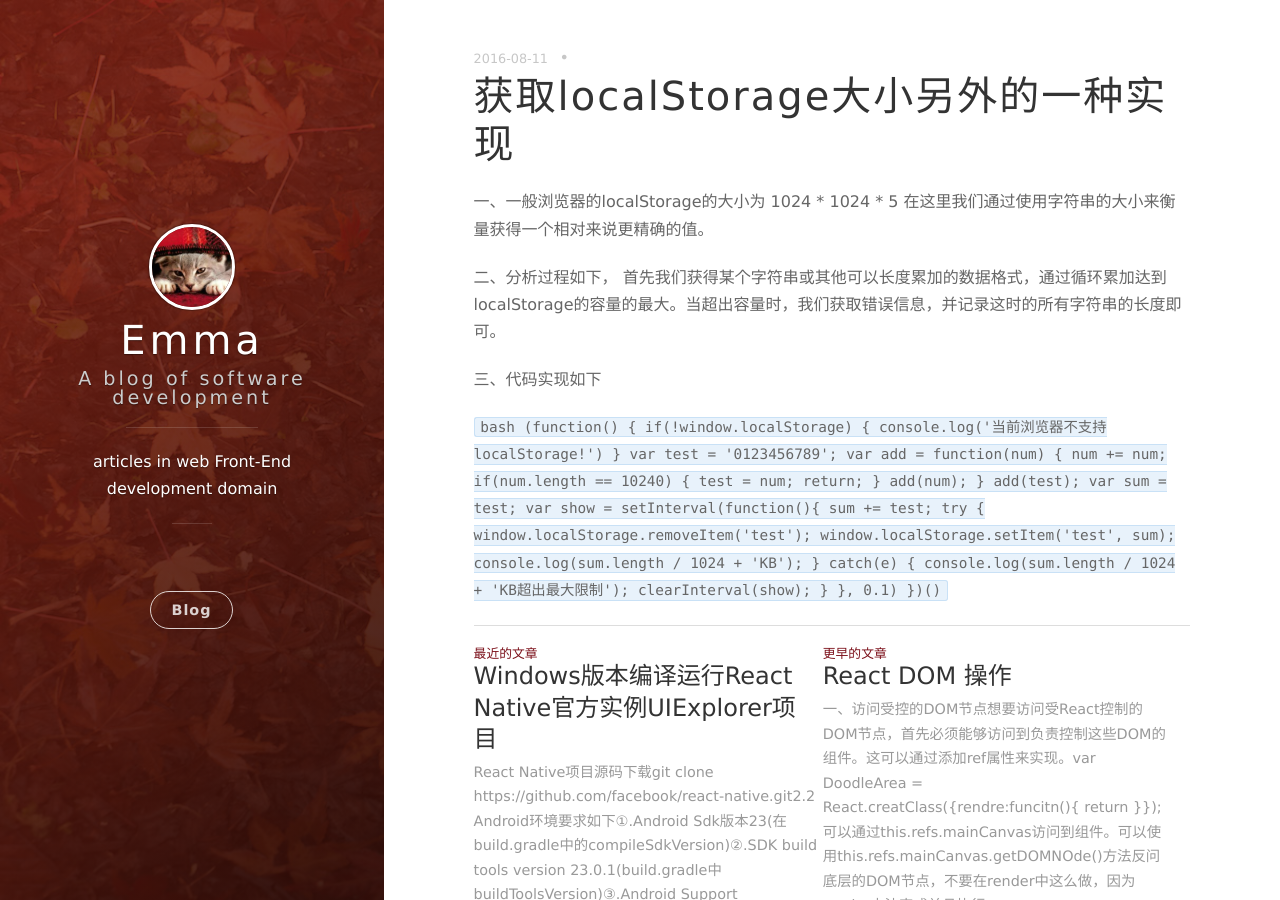
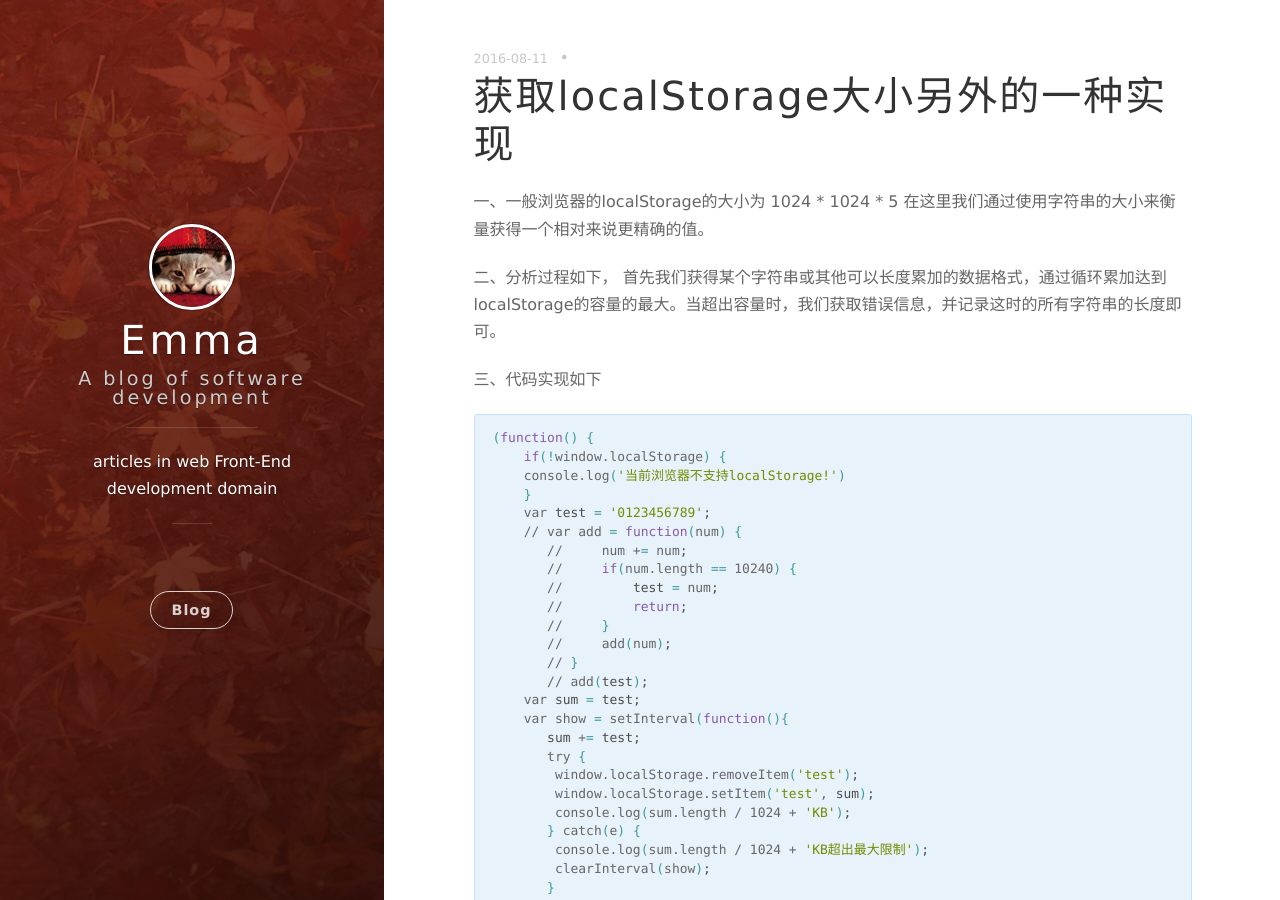
Before and after one commit to Emma0118/Emma0118.github.io, a Jekyll site: the page built from _posts/2016-08-11-get-size-of-localStorage.markdown, in a window 1280 px wide and 900 px high. Built offline with Jekyll 4.4.1, drawn with Linux system fonts in a browser that asks for light colours; nearby versions of some CDN libraries; comment, search, counter and statistics services are not loaded.

Commit message:
修改 localStorage

````diff
--- a/_posts/2016-08-11-get-size-of-localStorage.markdown
+++ b/_posts/2016-08-11-get-size-of-localStorage.markdown
@@ -15,21 +15,21 @@ date: 2016-08-11 12:05:00
 三、代码实现如下
 
 
-``bash
+```bash
 (function() {
     if(!window.localStorage) {
     console.log('当前浏览器不支持localStorage!')
     }
     var test = '0123456789';
-    var add = function(num) {
-      num += num;
-      if(num.length == 10240) {
-        test = num;
-        return;
-      }
-      add(num);
-    }
-    add(test);
+    // var add = function(num) {
+       //     num += num;
+       //     if(num.length == 10240) {
+       //         test = num;
+       //         return;
+       //     }
+       //     add(num);
+       // }
+       // add(test);
     var sum = test;
     var show = setInterval(function(){
        sum += test;
@@ -43,4 +43,4 @@ date: 2016-08-11 12:05:00
        }
     }, 0.1)
   })()
-``
+```
````
